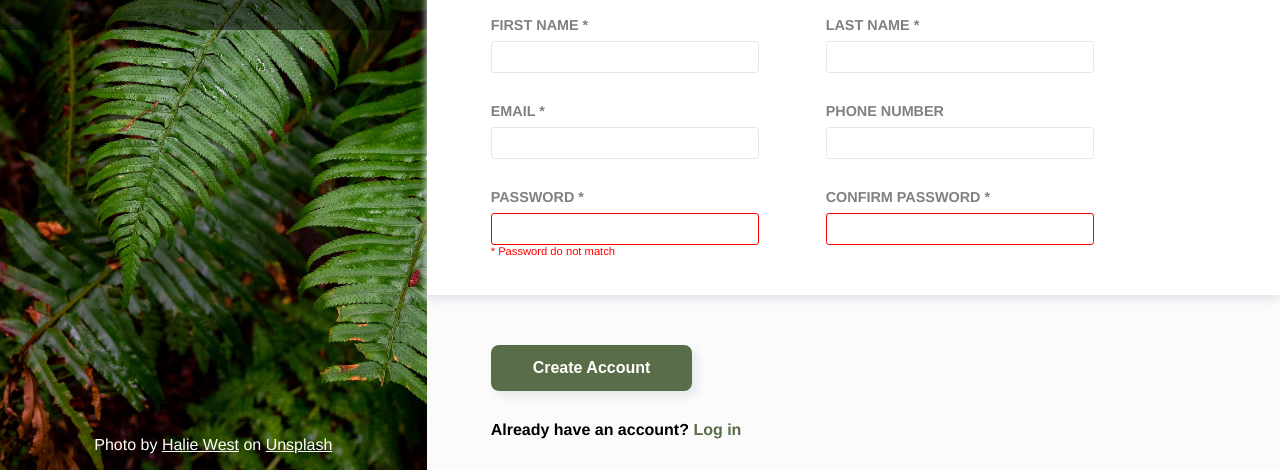
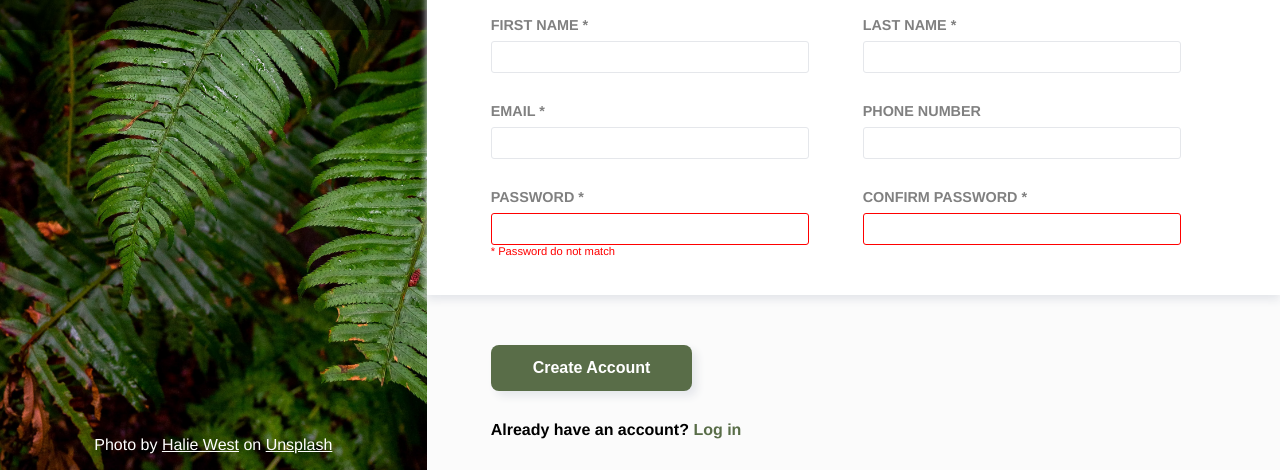
Before and after one commit to tyj916/sign-up-form, a plain HTML site: page index.html in a window 1280 px wide. Shown: the part 330-800 px from the top of the page. Drawn offline with Linux system fonts and the light colour scheme.

Commit message:
Update form visual

```diff
--- a/style.css
+++ b/style.css
@@ -73,6 +73,10 @@ body {
     flex-wrap: wrap;
     gap: 30px;
 }
+.form-section .form-row {
+    width: clamp(200px, 100%, 300px);
+    margin-right: 42px;
+}
 .form-section .form-row label {
     display: block;
     font-size: 0.9rem;
@@ -80,12 +84,11 @@ body {
     color: grey;
 }
 .form-section .form-row input {
-    width: min(250px, 100%);
+    width: 100%;
     border: 1px solid #E5E7EB;
     border-radius: 3px;
     padding: 6px 8px;
     margin-top: 8px;
-    margin-right: 80px;
     font-size: 1rem;
     appearance: none;
     outline: none;
```
